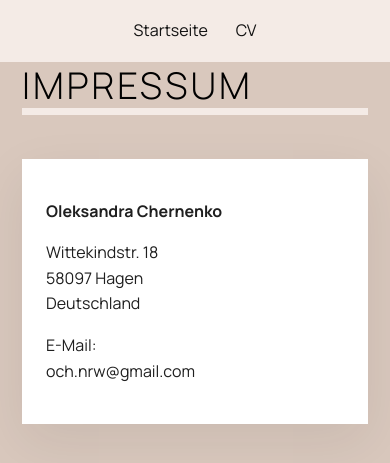
After one commit to AleksaMakedThese/Portfolio, a Flask app: page /impressum in a window 390 px wide. The commit adds this page. Shown: the top 463 px of the page. Run offline with Flask 3, Linux system fonts and the light colour scheme.

Commit message:
Improve mobile layout and add Impressum page

```diff
--- a/app.py
+++ b/app.py
@@ -63,6 +63,10 @@ Gesendet am:
 def cv():
     return render_template("cv.html")
 
+@app.route("/impressum")
+def impressum():
+    return render_template("impressum.html")
+
 
 if __name__ == "__main__":
     app.run(debug=True)
--- a/static/style.css
+++ b/static/style.css
@@ -804,3 +804,13 @@ footer {
         padding: 22px;
     }
 }
+
+footer a {
+    color: inherit;
+    opacity: 0.55;
+    transition: opacity 0.2s;
+}
+
+footer a:hover {
+    opacity: 1;
+}
--- a/templates/cv.html
+++ b/templates/cv.html
@@ -12,6 +12,12 @@
     <link rel="stylesheet" href="{{ url_for('static', filename='style.css') }}">
     <link rel="icon" type="image/png" href="{{ url_for('static', filename='images/favicon.png') }}">
 </head>
+
+<footer>
+    <p style="font-size:0.8rem; opacity:0.55;">
+        <a href="/impressum">Impressum</a>
+    </p>
+</footer>
 
 <body>
     <nav class="cv-navbar">
--- /dev/null
+++ b/templates/impressum.html
@@ -0,0 +1,49 @@
+<!DOCTYPE html>
+<html lang="de">
+<head>
+    <meta charset="UTF-8">
+    <meta name="viewport" content="width=device-width, initial-scale=1.0">
+    <title>Impressum</title>
+
+    <link rel="preconnect" href="https://fonts.googleapis.com">
+    <link rel="preconnect" href="https://fonts.gstatic.com" crossorigin>
+
+    <link href="https://fonts.googleapis.com/css2?family=Manrope:wght@200..800&display=swap" rel="stylesheet">
+
+    <link rel="stylesheet" href="{{ url_for('static', filename='style.css') }}">
+</head>
+
+<body>
+
+<nav class="cv-navbar">
+    <a href="/">Startseite</a>
+    <a href="/cv">CV</a>
+</nav>
+
+<main class="cv-page">
+
+    <header class="cv-header">
+        <h1>Impressum</h1>
+    </header>
+
+    <section class="contact-section">
+
+        <p><strong>Oleksandra Chernenko</strong></p>
+
+        <p>
+            Wittekindstr. 18<br>
+            58097 Hagen<br>
+            Deutschland
+        </p>
+
+        <p>
+            E-Mail:<br>
+            och.nrw@gmail.com
+        </p>
+
+    </section>
+
+</main>
+
+</body>
+</html>
```
Also changed, not shown: templates/index.html (+8 -2 lines).
